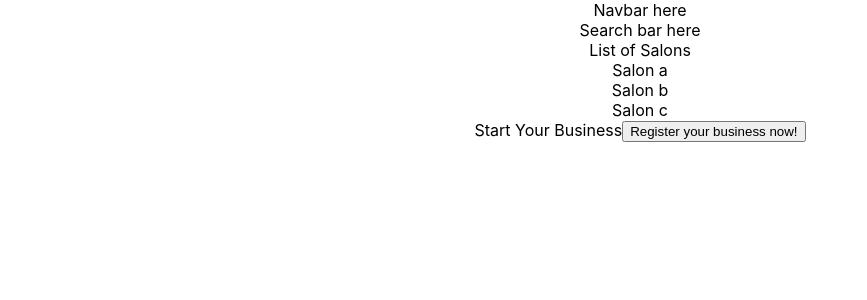
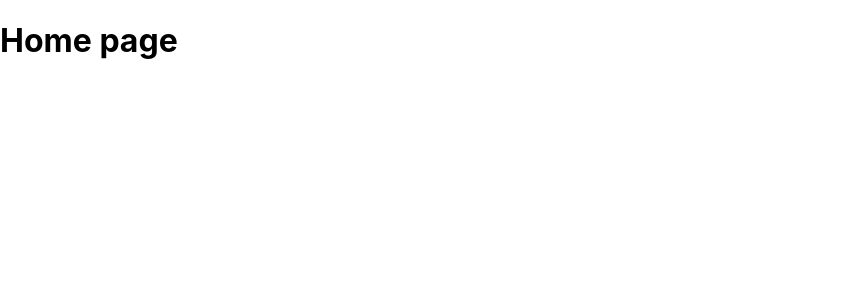
Before and after one commit to Team5SWE/Petit, a React (Create React App) app in the folder client/: page / in a window 1280 px wide. Shown: the top 300 px of the page, without its empty margins (0-867 px from the left). Built offline with nearby package versions, Linux system fonts and the light colour scheme.

Commit message:
Fix App.js

```diff
--- a/client/src/App.js
+++ b/client/src/App.js
@@ -1,25 +1,32 @@
 import React, {Component} from "react";
 import {BrowserRouter, Routes, Route} from "react-router-dom";
 import './App.css';
-import Navbar from './components/navbar/navbar';
-import Searchbar from './components/search-bar/search-bar';
-import ListSalon from './components/list-salon/list-salon';
+import Home from "./pages/Home";
+import NotFound from "./pages/NotFound";
 
-const title = 'Start Your Business'
-function App() {
-  return (
-    <div className="App">
-      <Navbar></Navbar>
-      <div>
-        <Searchbar></Searchbar>
-        <ListSalon></ListSalon>
-      </div>
-      <div>
-        {title}
-        <button type="button">Register your business now!</button>
-      </div>
-    </div>
-  );
+class App extends Component {
+
+  render(){
+    return(
+      <BrowserRouter>
+
+        <Routes>
+
+          <Route path="/">
+
+            <Route index element={<Home/>} />
+            <Route path="*" element={<NotFound/>} />
+
+          </Route>
+
+        </Routes>
+
+      </BrowserRouter>
+    )
+  }
+
+
+
 }
 
 export default App;
```
